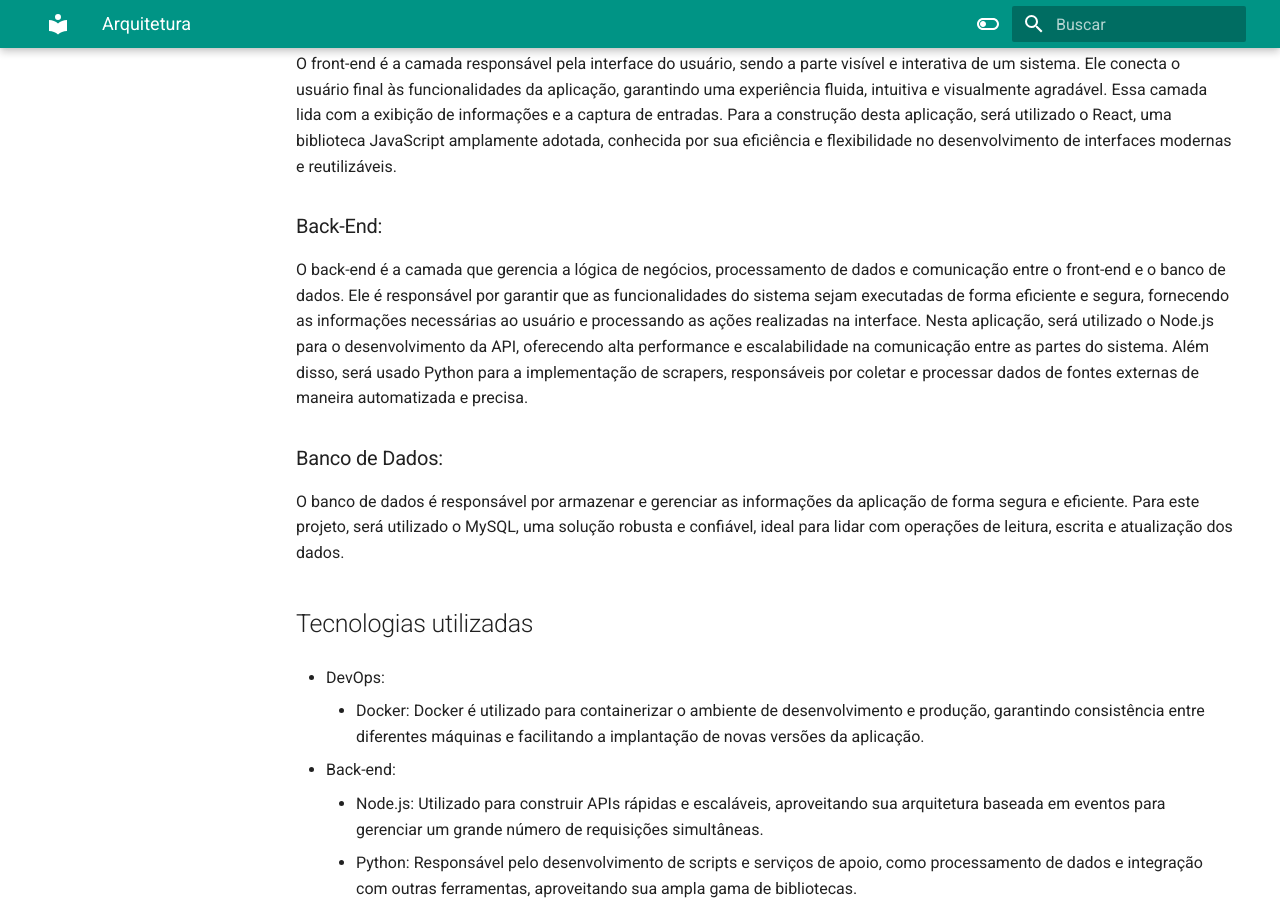
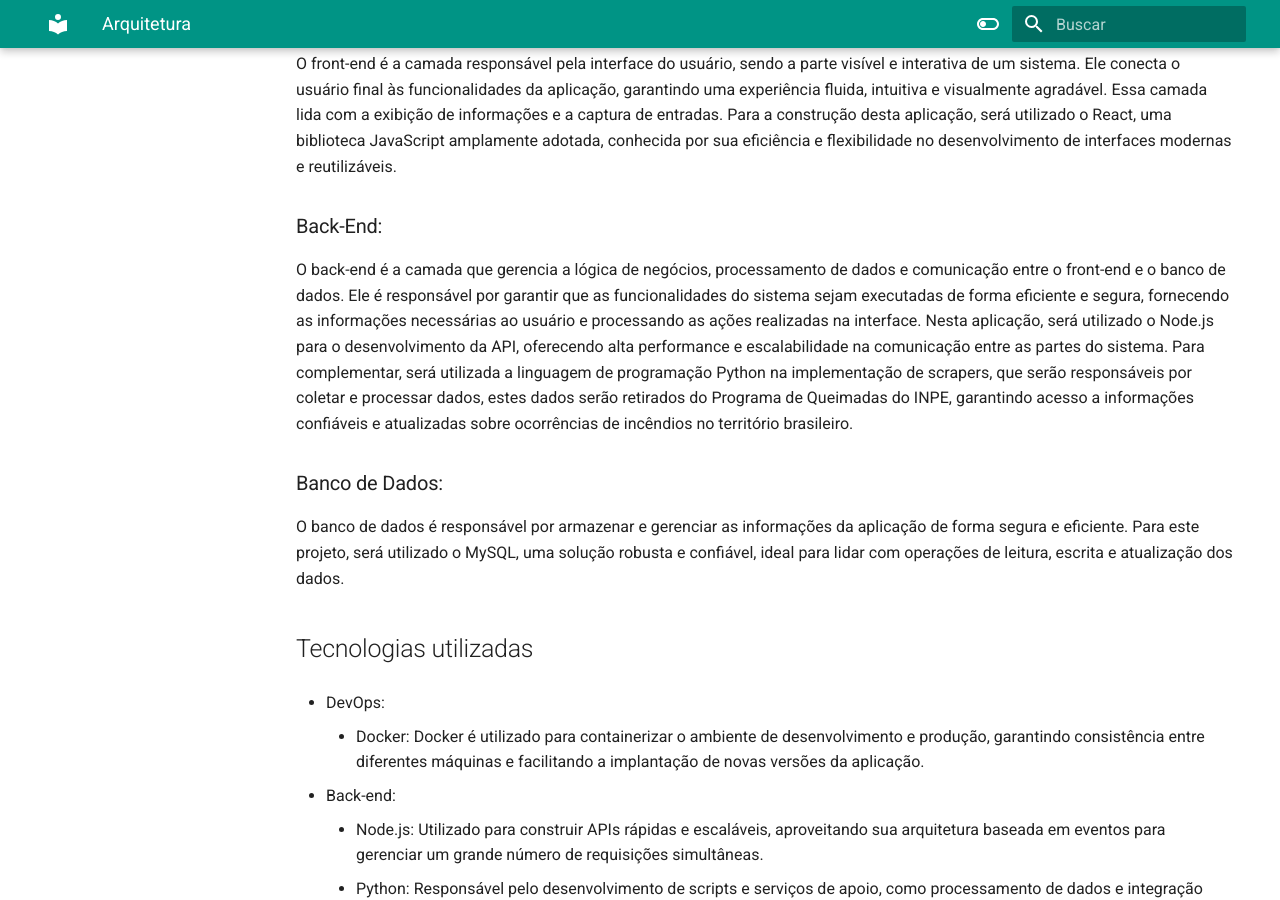
Before and after one commit to unb-mds/2024-2-InfraTranDF, an MkDocs documentation site: the page built from docs/arquitetura/arquitetura.md, in a window 1280 px wide and 900 px high, scrolled down 1573 px. Built offline with MkDocs 1.6.1 and Material for MkDocs 9.7.7, drawn with Linux system fonts in a browser that asks for light colours.

Commit message:
Atualização da arquitetura utilizada, com mais informações agora

```diff
--- a/docs/arquitetura/arquitetura.md
+++ b/docs/arquitetura/arquitetura.md
@@ -30,7 +30,7 @@
 O front-end é a camada responsável pela interface do usuário, sendo a parte visível e interativa de um sistema. Ele conecta o usuário final às funcionalidades da aplicação, garantindo uma experiência fluida, intuitiva e visualmente agradável. Essa camada lida com a exibição de informações e a captura de entradas. Para a construção desta aplicação, será utilizado o React, uma biblioteca JavaScript amplamente adotada, conhecida por sua eficiência e flexibilidade no desenvolvimento de interfaces modernas e reutilizáveis.
 
 ### Back-End:
-O back-end é a camada que gerencia a lógica de negócios, processamento de dados e comunicação entre o front-end e o banco de dados. Ele é responsável por garantir que as funcionalidades do sistema sejam executadas de forma eficiente e segura, fornecendo as informações necessárias ao usuário e processando as ações realizadas na interface. Nesta aplicação, será utilizado o Node.js para o desenvolvimento da API, oferecendo alta performance e escalabilidade na comunicação entre as partes do sistema. Além disso, será usado Python para a implementação de scrapers, responsáveis por coletar e processar dados de fontes externas de maneira automatizada e precisa.
+O back-end é a camada que gerencia a lógica de negócios, processamento de dados e comunicação entre o front-end e o banco de dados. Ele é responsável por garantir que as funcionalidades do sistema sejam executadas de forma eficiente e segura, fornecendo as informações necessárias ao usuário e processando as ações realizadas na interface. Nesta aplicação, será utilizado o Node.js para o desenvolvimento da API, oferecendo alta performance e escalabilidade na comunicação entre as partes do sistema. Para complementar, será utilizada a linguagem de programação Python na implementação de scrapers, que serão responsáveis por coletar e processar dados, estes dados serão retirados do Programa de Queimadas do INPE, garantindo acesso a informações confiáveis e atualizadas sobre ocorrências de incêndios no território brasileiro.
 
 ### Banco de Dados:
 O banco de dados é responsável por armazenar e gerenciar as informações da aplicação de forma segura e eficiente. Para este projeto, será utilizado o MySQL, uma solução robusta e confiável, ideal para lidar com operações de leitura, escrita e atualização dos dados.
```
